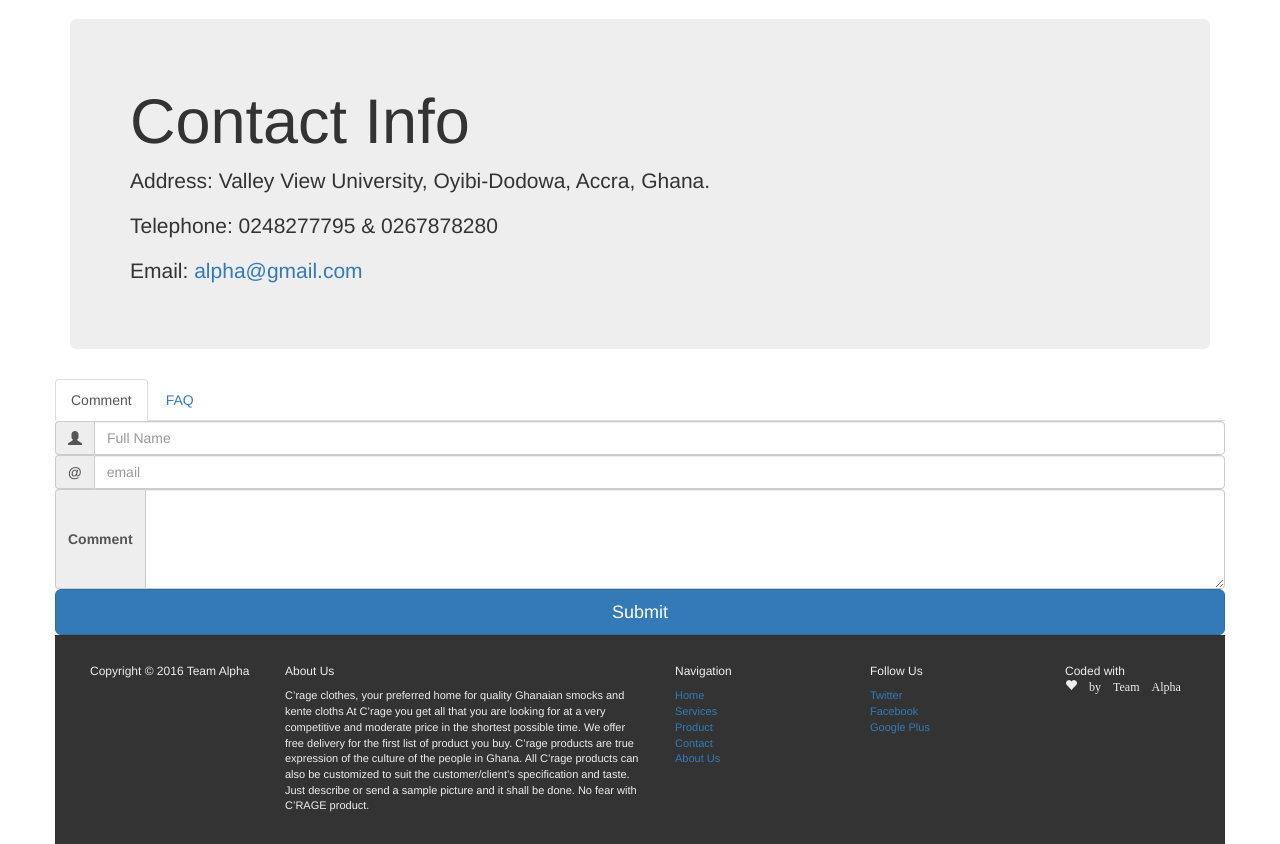
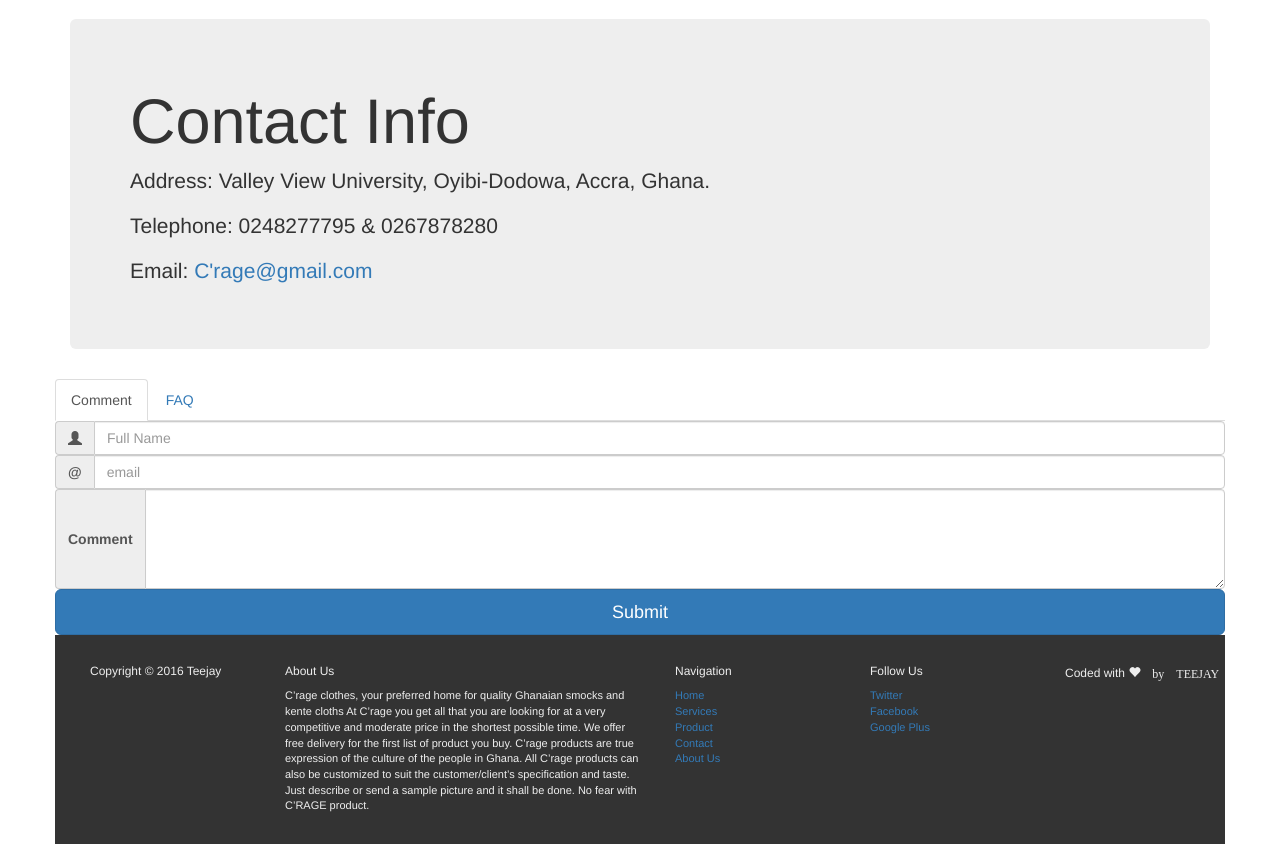
Before and after one commit to DistributedSemester/distributed-Project, a PHP site: page /contact.php in a window 1280 px wide. Shown: the part 51-895 px from the top of the page. Run offline with PHP 8.4, Linux system fonts and the light colour scheme; some libraries are stand-ins or nearby versions.

Commit message:
Revert "Update contact.php"
This reverts commit b53d527af562f40572875384f021b1001ca42784.

```diff
--- a/contact.php
+++ b/contact.php
@@ -272,7 +272,7 @@ switch($_GET["action"]) {
                                   <h1>Contact Info</h1>
                                   <p>Address: Valley View University, Oyibi-Dodowa, Accra, Ghana.</p>
                                   <p>Telephone: 0248277795 & 0267878280</p>
-                                  <p>Email: <a href="#">alpha@gmail.com</a></p>
+                                  <p>Email: <a href="#">C'rage@gmail.com</a></p>
 
 
            </div>
@@ -362,7 +362,7 @@ switch($_GET["action"]) {
     <div class="container">
         <div class="row">
           <div class="col-sm-2">
-            <h6>Copyright &copy; 2016 Team Alpha</h6>
+            <h6>Copyright &copy; 2016 Teejay</h6>
           </div>
           <div class="col-sm-4">
             <h6>About Us</h6>
@@ -395,7 +395,7 @@ No fear with C’RAGE product.
             </ul>
           </div>
           <div class="col-sm-2">
-             <h6>Coded with <span class="glyphicon glyphicon-heart"> by Team Alpha</span></h6>
+             <h6>Coded with <span class="glyphicon glyphicon-heart"> by TEEJAY</span></h6>
           </div>
         </div>
     </div>
```
